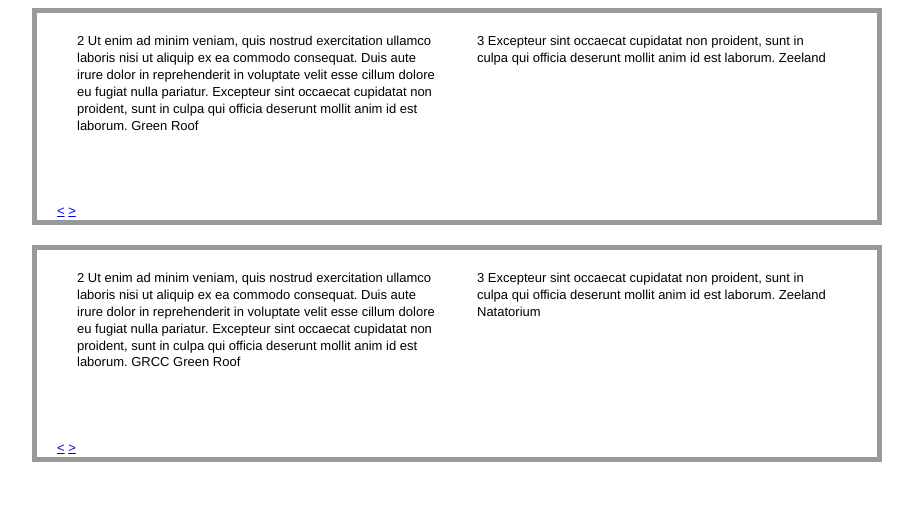
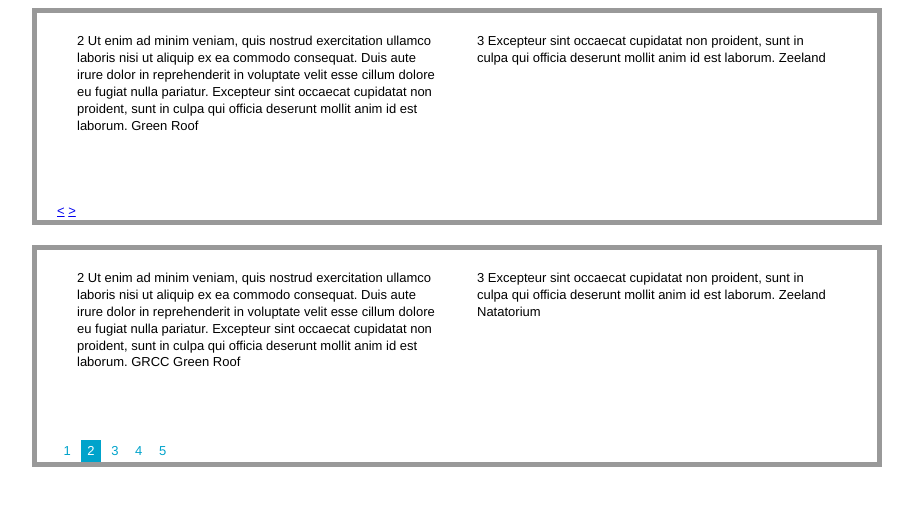
Before and after one commit to kswedberg/jquery-carousel-lite, a plain HTML site: page demo/index.html in a window 1280 px wide. Shown: the whole page, without its empty margins (188-1101 px from the left). Drawn offline with nearby package versions, Linux system fonts and the light colour scheme.

Commit message:
added activeClass option for the current "go" (pagination) button

```diff
--- a/demo/index.html
+++ b/demo/index.html
@@ -28,8 +28,25 @@ body {
 .slide {
   float: left;
   width: 360px;
-height: 150px;
+  height: 150px;
   padding: 20px;
+}
+
+.nav a {
+  display: inline-block;
+  margin: 0;
+  padding: .2em .5em;
+  color: #00A3CB;
+  text-decoration: none;
+
+}
+.nav a:hover {
+  color: #00436B;
+}
+.nav a.active,
+.nav a.active:hover {
+  background-color: #00A3CB;
+  color: white;
 }
 </style>
   <script src="http://ajax.googleapis.com/ajax/libs/jquery/1.7.1/jquery.min.js"></script>
@@ -38,7 +55,7 @@ height: 150px;
   <script src="../jcarousellite.js"></script>
   <script>
     $(document).ready(function() {
-      $('.slideshow').jCarouselLite({
+      var carousel1Options = {
         auto: true,
         visible: 2,
         speed: 300,
@@ -49,7 +66,21 @@ height: 150px;
         btnNext: function() {
           return $(this).find('.next');
         }
-      });
+      };
+
+      var carousel2Options = {
+        auto: true,
+        visible: 2,
+        speed: 300,
+        pause: true,
+        btnGo: $('div.nav').find('a')
+      };
+
+      var $slideshows = $('.slideshow');
+
+      $slideshows.eq(0).jCarouselLite(carousel1Options);
+
+      $slideshows.eq(1).jCarouselLite(carousel2Options);
 
     });
 
@@ -132,9 +163,13 @@ height: 150px;
       </li>
 
     </ul>
-    <a href="#" class="prev">&lt;</a>
-    <a href="#" class="next">&gt;</a>
-
+    <div class="nav">
+      <a href="#">1</a>
+      <a href="#">2</a>
+      <a href="#">3</a>
+      <a href="#">4</a>
+      <a href="#">5</a>
+    </div>
   </div>
 
 </div>
--- a/jcarousellite.js
+++ b/jcarousellite.js
@@ -1,7 +1,7 @@
 /*!
  * jQuery jCarousellite Plugin v1.6.3
  *
- * Date: Sat Feb 04 22:53:15 2012 EST
+ * Date: Tue Mar 13 15:23:26 2012 EDT
  * Requires: jQuery v1.4+
  *
  * Copyright 2007 Ganeshji Marwaha (gmarwaha.com)
@@ -41,7 +41,8 @@ $.fn.jCarouselLite = function(options) {
         visibleCeil = Math.ceil(visibleNum),
         visibleFloor = Math.floor(visibleNum),
         start = Math.min(o.start, tl - 1),
-        direction = 1;
+        direction = 1,
+        activeBtnOffset = 0;
 
     div.data('dirjc', direction);
 
@@ -49,7 +50,15 @@ $.fn.jCarouselLite = function(options) {
         ul.prepend( tLi.slice(tl - visibleCeil - 1 + 1).clone(true) )
           .append( tLi.slice(0,visibleCeil).clone(true) );
         start += visibleCeil;
+        activeBtnOffset = visibleCeil;
     }
+
+    var setActiveBtn = function(i) {
+      var activeBtnIndex = (i - activeBtnOffset) % tl;
+      $(o.btnGo).removeClass(o.activeClass).eq(activeBtnIndex).addClass(o.activeClass);
+      return activeBtnIndex;
+    };
+
     var li = ul.children('li'),
         itemLength = li.length,
         curr = start;
@@ -134,6 +143,9 @@ $.fn.jCarouselLite = function(options) {
           return go(o.circular ? visibleNum + i : i);
         });
       });
+
+      // set the active class on the btn corresponding to the "start" li
+      setActiveBtn(start);
     }
 
     if (o.mouseWheel && div.mousewheel) {
@@ -163,6 +175,7 @@ $.fn.jCarouselLite = function(options) {
     function go(to) {
       if (running) { return false; }
       var direction = to > curr;
+
       if (o.beforeStart) {
         o.beforeStart.call(this, vis(), direction);
       }
@@ -202,11 +215,14 @@ $.fn.jCarouselLite = function(options) {
         o.$btnNext.toggleClass(o.btnDisabledClass, curr === itemLength - visibleFloor);
       }
 
+      // set the active class on the btnGo element corresponding to the first visible carousel li
+      if (o.btnGo) {
+        setActiveBtn(curr);
+      }
 
       $.jCarouselLite.curr = curr;
       running = true;
       aniProps[animCss] = -(curr * liSize);
-
       ul.animate(aniProps, o.speed, o.easing, function() {
         if (o.afterEnd) {
           o.afterEnd.call(this, vis(), direction);
@@ -296,7 +312,13 @@ $.fn.jCarouselLite.defaults = {
   btnPrev: null,
   btnNext: null,
   btnDisabledClass: 'disabled',
+
+  // array (or jQuery object) of elements. When clicked, makesthe corresponding carousel LI the first visible one
   btnGo: null,
+
+  // class applied to the active btnGo element
+  activeClass: 'active',
+
   mouseWheel: false,
 
   speed: 200,
```
Also changed, not shown: test/tests.js (+49 -0 lines), jcarousellite.min.js.
